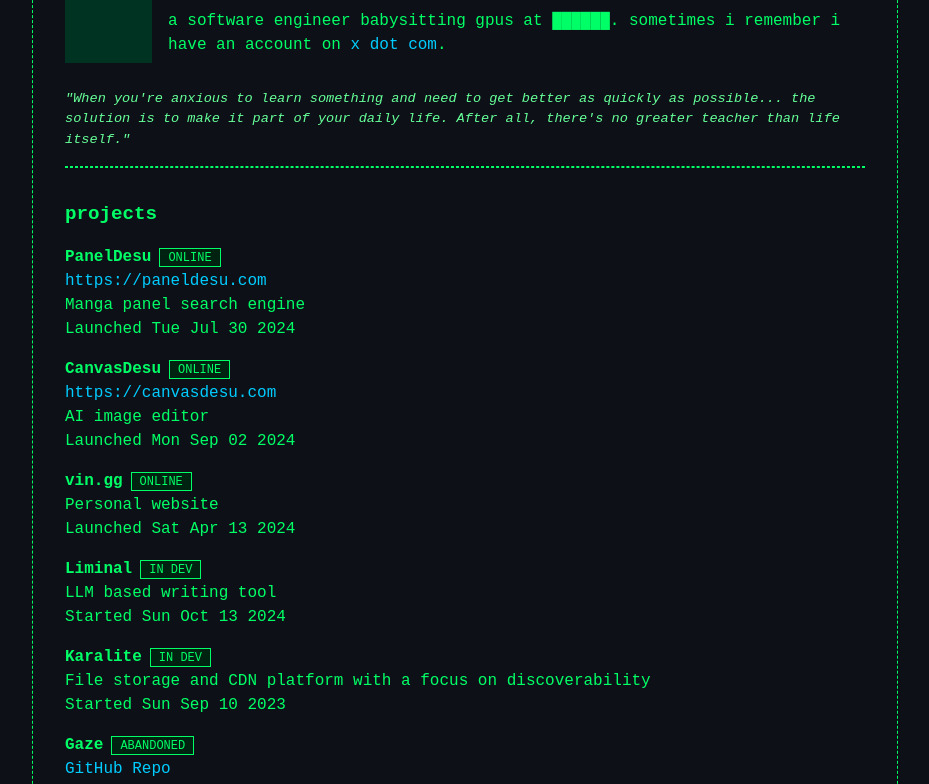
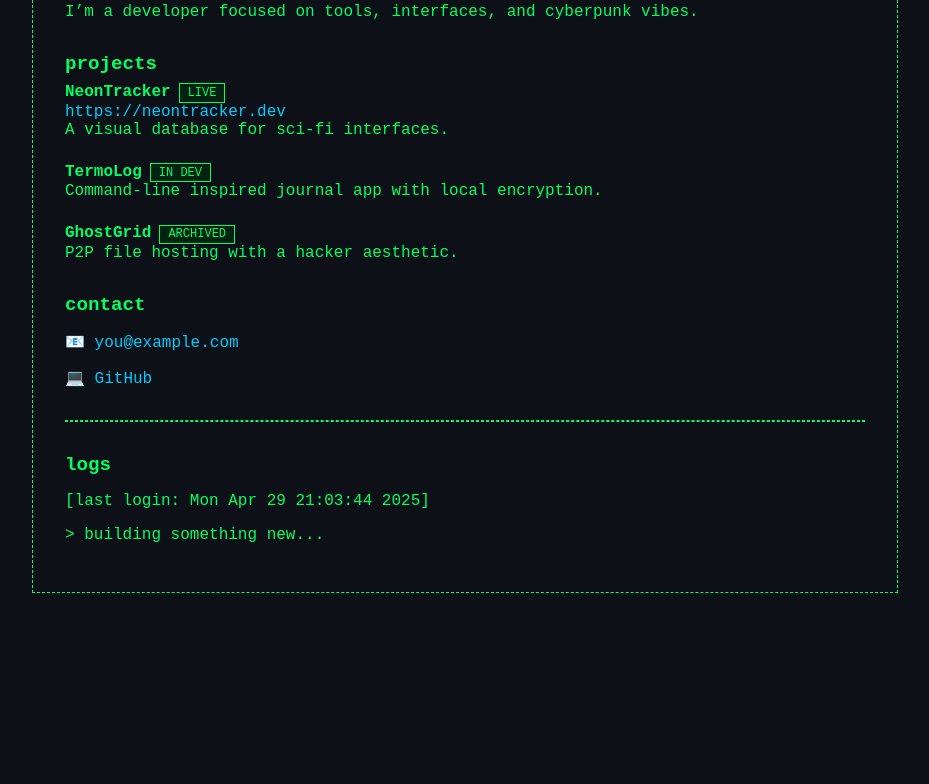
Before and after one commit to ajgrife/-resume-site, a plain HTML site: page index.html in a window 1280 px wide. Shown: the part 132-916 px from the top of the page, without its empty margins (175-1104 px from the left). After the commit the page ends 800 px from the top, so only its background shows below. Drawn offline with Linux system fonts and the light colour scheme.

Commit message:
index.html

```diff
--- a/index.html
+++ b/index.html
@@ -3,7 +3,7 @@
 <head>
   <meta charset="UTF-8" />
   <meta name="viewport" content="width=device-width, initial-scale=1.0"/>
-  <title>i am vin</title>
+  <title>Your Name</title>
   <style>
     body {
       background-color: #0d1117;
@@ -12,7 +12,6 @@
       margin: 0;
       padding: 2rem;
       font-size: 16px;
-      line-height: 1.5;
     }
 
     a {
@@ -31,16 +30,18 @@
       padding: 2rem;
     }
 
-    .ascii-img {
-      width: 120px;
-      height: 120px;
-      background-color: #003322;
-      display: inline-block;
-      margin-right: 1rem;
+    .section {
+      margin-top: 2rem;
     }
 
-    .project {
-      margin-top: 1rem;
+    .section-title {
+      font-weight: bold;
+      font-size: 1.2rem;
+      margin-bottom: 0.5rem;
+    }
+
+    .entry {
+      margin-bottom: 1.5rem;
     }
 
     .tag {
@@ -49,85 +50,57 @@
       padding: 0.1rem 0.5rem;
       margin-left: 0.5rem;
       background-color: #002211;
-    }
-
-    .section-title {
-      margin-top: 2rem;
-      font-weight: bold;
-      font-size: 1.2rem;
-    }
-
-    .quote {
-      font-size: 0.85rem;
-      color: #66ff99;
-      margin: 1rem 0;
-      font-style: italic;
+      display: inline-block;
     }
 
     hr {
       border-color: #00ff66;
       border-style: dashed;
-      margin: 1rem 0;
+      margin: 2rem 0;
     }
   </style>
 </head>
 <body>
   <div class="terminal">
-    <div style="display: flex; align-items: center;">
-      <div class="ascii-img"></div>
-      <div>
-        <h2>i am vin</h2>
-        <p>a software engineer babysitting gpus at ██████. sometimes i remember i have an account on <a href="#">x dot com</a>.</p>
+
+    <div class="section">
+      <div class="section-title">whoami</div>
+      <p>I’m a developer focused on tools, interfaces, and cyberpunk vibes.</p>
+    </div>
+
+    <div class="section">
+      <div class="section-title">projects</div>
+
+      <div class="entry">
+        <strong>NeonTracker</strong><span class="tag">LIVE</span><br/>
+        <a href="#">https://neontracker.dev</a><br/>
+        A visual database for sci-fi interfaces.
+      </div>
+
+      <div class="entry">
+        <strong>TermoLog</strong><span class="tag">IN DEV</span><br/>
+        Command-line inspired journal app with local encryption.
+      </div>
+
+      <div class="entry">
+        <strong>GhostGrid</strong><span class="tag">ARCHIVED</span><br/>
+        P2P file hosting with a hacker aesthetic.
       </div>
     </div>
 
-    <p class="quote">"When you're anxious to learn something and need to get better as quickly as possible... the solution is to make it part of your daily life. After all, there's no greater teacher than life itself."</p>
-
-    <hr />
-
-    <div class="section-title">projects</div>
-
-    <div class="project">
-      <strong>PanelDesu</strong><span class="tag">ONLINE</span><br/>
-      <a href="https://paneldesu.com">https://paneldesu.com</a><br/>
-      Manga panel search engine<br/>
-      Launched Tue Jul 30 2024
+    <div class="section">
+      <div class="section-title">contact</div>
+      <p>📧 <a href="mailto:you@example.com">you@example.com</a></p>
+      <p>💻 <a href="https://github.com/yourusername">GitHub</a></p>
     </div>
 
-    <div class="project">
-      <strong>CanvasDesu</strong><span class="tag">ONLINE</span><br/>
-      <a href="https://canvasdesu.com">https://canvasdesu.com</a><br/>
-      AI image editor<br/>
-      Launched Mon Sep 02 2024
+    <hr>
+
+    <div class="section">
+      <div class="section-title">logs</div>
+      <p>[last login: Mon Apr 29 21:03:44 2025]</p>
+      <p>> building something new...</p>
     </div>
-
-    <div class="project">
-      <strong>vin.gg</strong><span class="tag">ONLINE</span><br/>
-      Personal website<br/>
-      Launched Sat Apr 13 2024
-    </div>
-
-    <div class="project">
-      <strong>Liminal</strong><span class="tag">IN DEV</span><br/>
-      LLM based writing tool<br/>
-      Started Sun Oct 13 2024
-    </div>
-
-    <div class="project">
-      <strong>Karalite</strong><span class="tag">IN DEV</span><br/>
-      File storage and CDN platform with a focus on discoverability<br/>
-      Started Sun Sep 10 2023
-    </div>
-
-    <div class="project">
-      <strong>Gaze</strong><span class="tag">ABANDONED</span><br/>
-      <a href="https://github.com/yourgithub/gaze">GitHub Repo</a><br/>
-      Cross-platform local-first open source alternative to AI recall apps<br/>
-      Abandoned Wed Jul 10 2024
-    </div>
-
-    <div class="section-title">my activity</div>
-    <p>[insert terminal activity logs here...]</p>
   </div>
 </body>
 </html>
```
